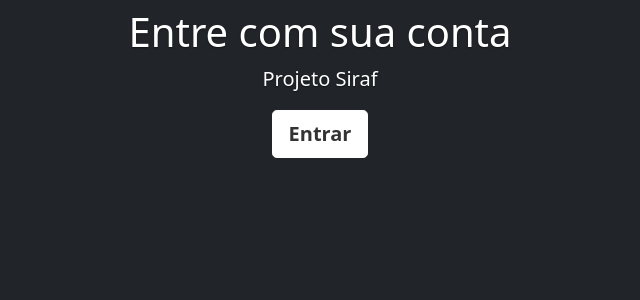
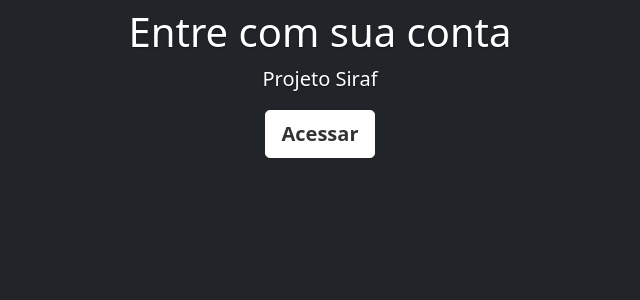
Before and after one commit to dnetochaves/siraf, a Django app: page / in a window 1280 px wide. Shown: the part 307-607 px from the top of the page, without its empty margins (320-960 px from the left). Run offline with Django 3.2, Linux system fonts and the light colour scheme; some libraries are stand-ins or nearby versions.

Commit message:
Alteraçao de leyout app core

```diff
--- a/apps/core/templates/core/index.html
+++ b/apps/core/templates/core/index.html
@@ -16,7 +16,7 @@
       <h1>Entre com sua conta</h1>
       <p class="lead">Projeto Siraf</p>
       <p class="lead">
-         <a href="{% url 'login' %}" class="btn btn-lg btn-secondary fw-bold border-white bg-white">Entrar</a>
+         <a href="{% url 'login' %}" class="btn btn-lg btn-secondary fw-bold border-white bg-white">Acessar</a>
       </p>
    </main>
 
```
